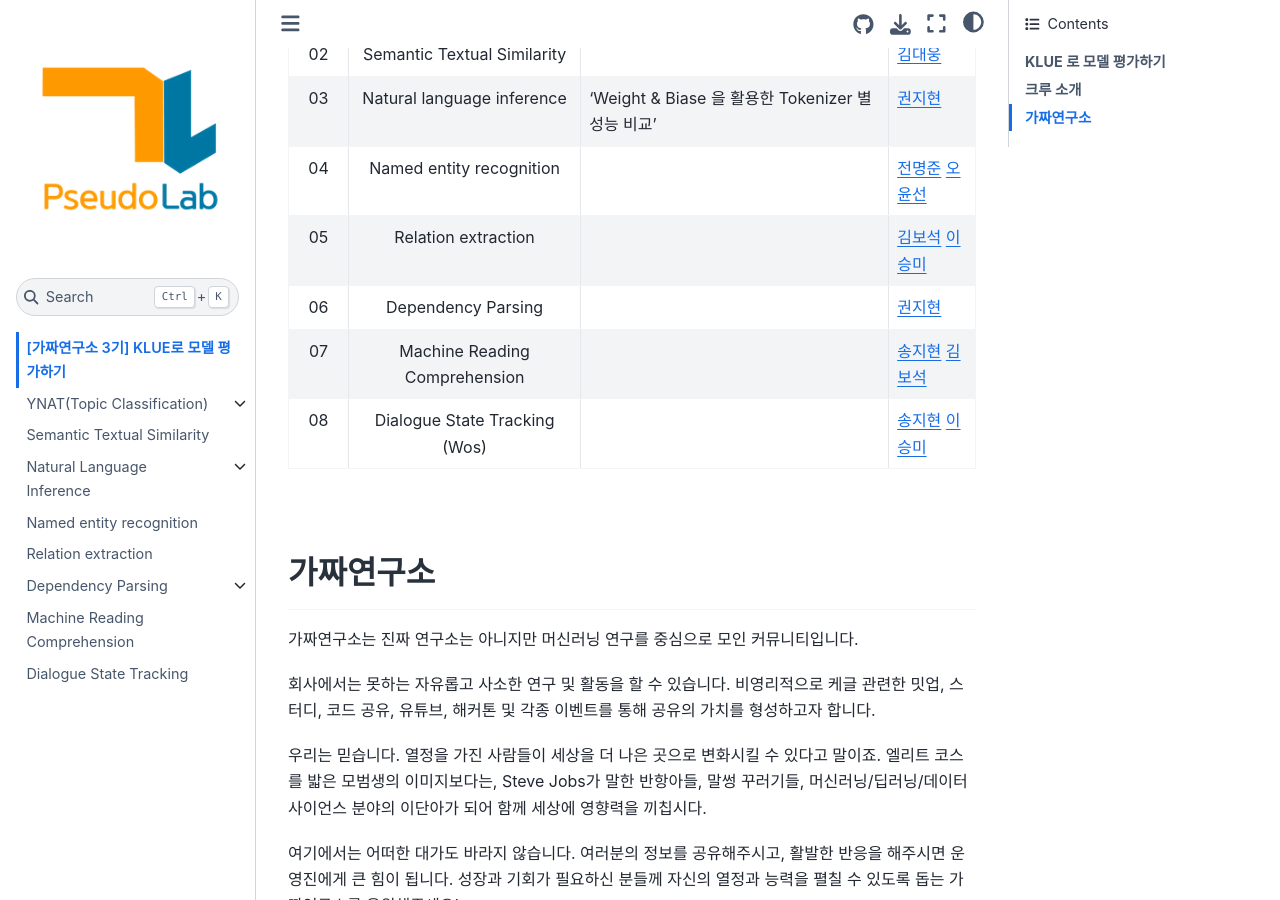
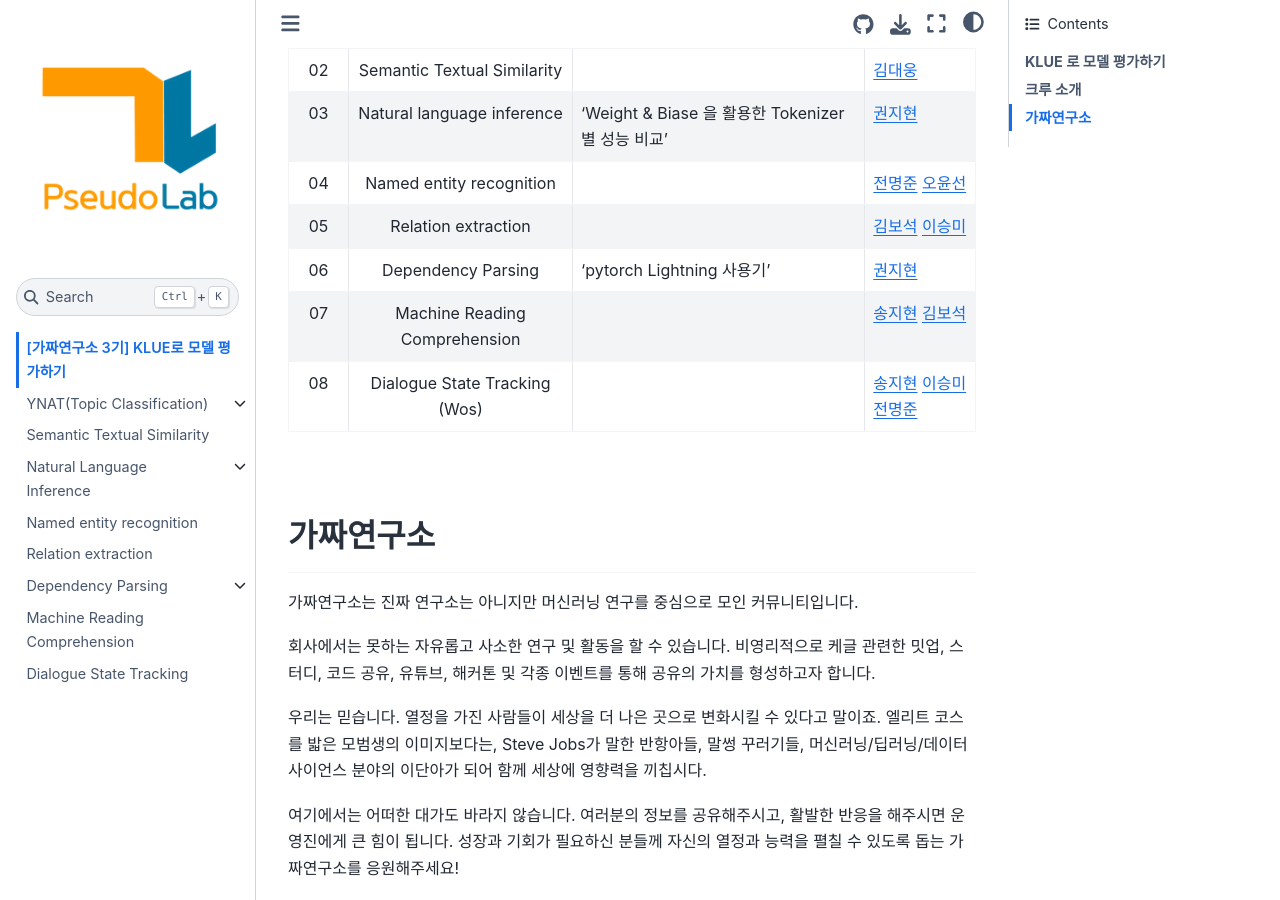
Before and after one commit to Pseudo-Lab/klue-baseline, a Jupyter Book: the page built from book/docs/index.md, in a window 1280 px wide and 900 px high, scrolled down 959 px. Built offline with Jupyter Book 1.0.4 settings and Sphinx 7.4.7 and the Sphinx Book theme 1.1.4, drawn with Linux system fonts in a browser that asks for light colours.

Commit message:
Add files via upload

```diff
--- a/book/docs/index.md
+++ b/book/docs/index.md
@@ -1,10 +1,12 @@
+<!-- #region -->
+---
 # **[가짜연구소 3기] KLUE로 모델 평가하기**
 
----
 
 ## **KLUE 로 모델 평가하기**
 
 ---
+<!-- #endregion -->
 
 **KLUE 로 모델 평가하기** 는
 
@@ -37,9 +39,9 @@ Task 별 주요 담당자는 다음과 같습니다.
 |  03   |  Natural language inference   | 'Weight & Biase 을 활용한 Tokenizer 별 성능 비교' | [권지현](https://github.com/Jihyun22)                        |
 |  04   |   Named entity recognition    |                                                   | [전명준](https://github.com/oncores) [오윤선](https://github.com/Sunny-Michelle) |
 |  05   |      Relation extraction      |                                                   | [김보석](https://github.com/BOSOEK) [이승미](https://github.com/krorina1013) |
-|  06   |      Dependency Parsing       |                                                   | [권지현](https://github.com/Jihyun22)                        |
+|  06   |      Dependency Parsing       | 'pytorch Lightning 사용기' | [권지현](https://github.com/Jihyun22)                        |
 |  07   | Machine Reading Comprehension |                                                   | [송지현](https://github.com/sang0179) [김보석](https://github.com/BOSOEK) |
-|  08   | Dialogue State Tracking (Wos) |                                                   | [송지현](https://github.com/sang0179) [이승미](https://github.com/krorina1013) |
+|  08   | Dialogue State Tracking (Wos) |                                                   | [송지현](https://github.com/sang0179) [이승미](https://github.com/krorina1013)[전명준](https://github.com/oncores) |
 
 
 
```
